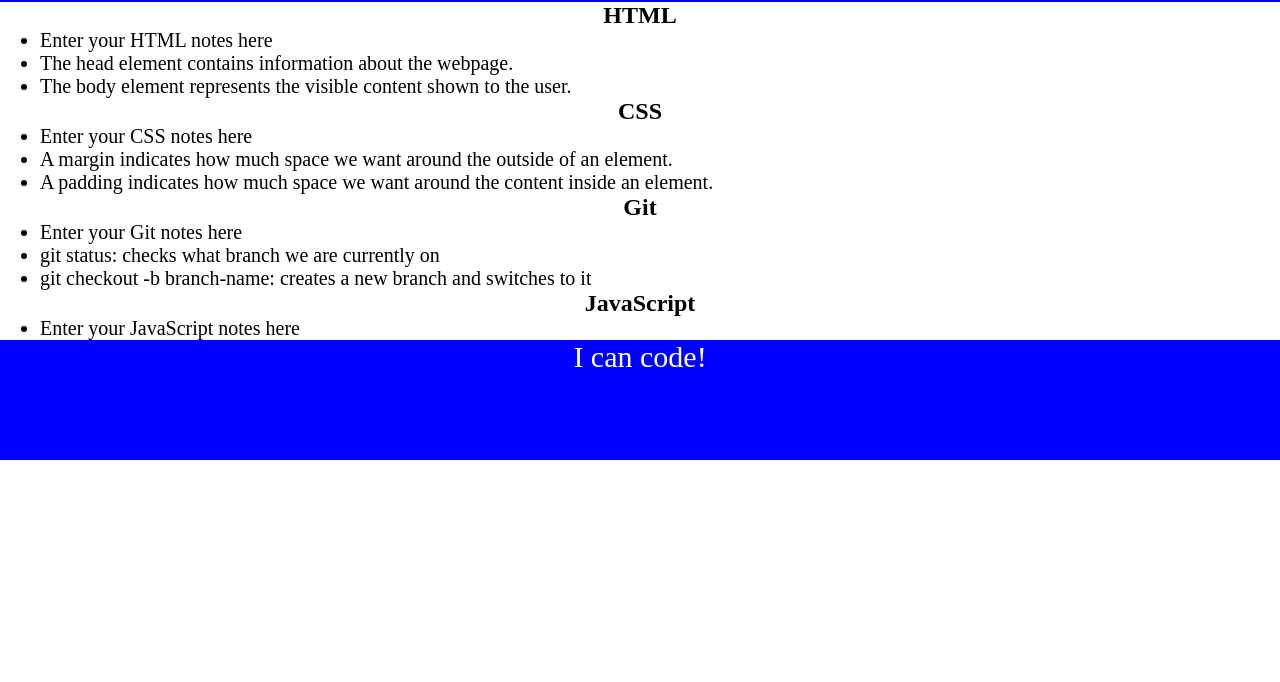
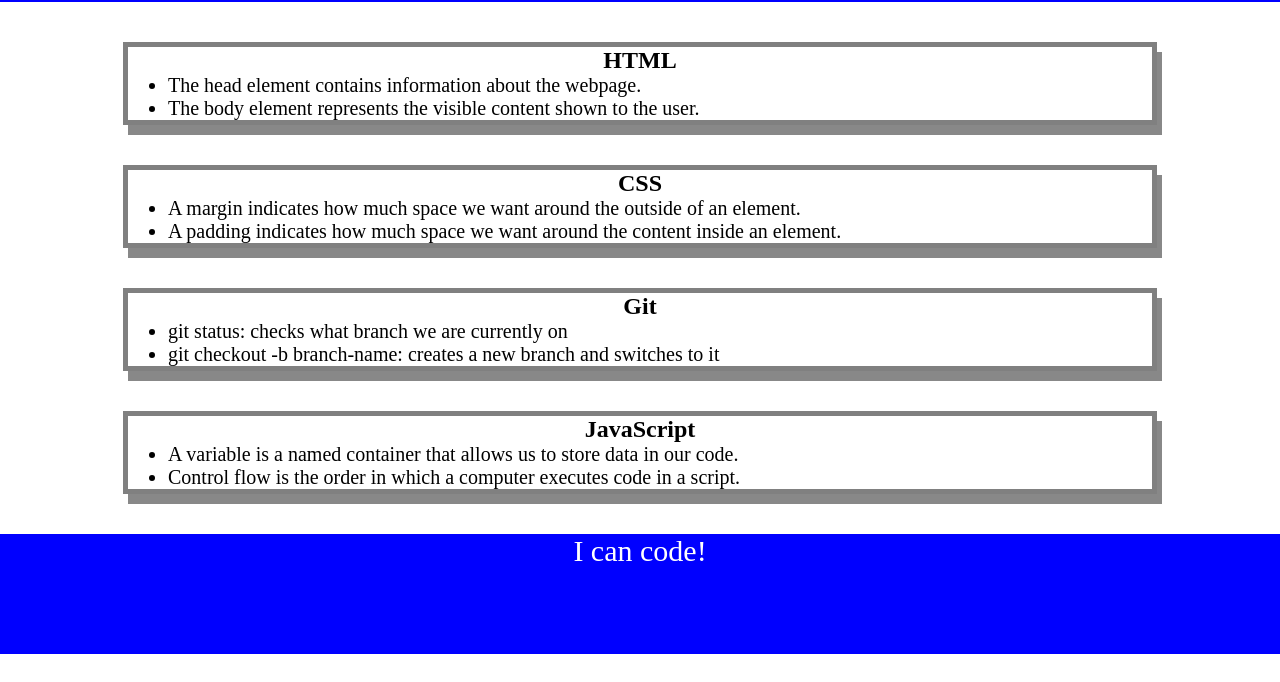
Before and after one commit to codingColinMcM/prework-study-guide, a plain HTML site: page index.html in a window 1280 px wide. Shown: the part 118-800 px from the top of the page. Drawn offline with Linux system fonts and the light colour scheme.

Commit message:
WE'RE ALMOST THERE BOIS LETS GO!

```diff
--- a/assets/script.js
+++ b/assets/script.js
@@ -1,20 +1,30 @@
 var topic = "HTML";
 var topics = ['HTML', 'CSS', 'Git', 'JavaScript'];
+var randomTopic = topics[Math.floor(Math.random() * topics.length)];
 
+
+function listTopics() {
     for (var x = 0; x < topics.length; x++) {
       console.log(topics[x]);
     }
+  }
 
-/*
-if (topic === 'HTML') {
+
+function selectTopic() {
+    if (randomTopic === 'HTML') {
     console.log("Let's study HTML!");
-} else if (topic === 'CSS') {
+    } else if (randomTopic === 'CSS') {
     console.log("Let's study CSS!");
-} else if (topic === 'Git') {
+    } else if (randomTopic === 'Git') {
     console.log("Let's study Git!");
-} else if (topic === 'JavaScript') {
+    } else if (randomTopic === 'JavaScript') {
     console.log("Let's study JavaScript!");
     } else {
     console.log('Please try again!');
     }
-*/
+}
+
+console.log('Here are the topics we learned through Prework:');
+listTopics();
+console.log('Which topic should we study first?');
+selectTopic();
--- a/assets/style.css
+++ b/assets/style.css
@@ -32,3 +32,10 @@ p {
     text-align: center;
     font-size: 30px;
   }
+
+  .card {
+  width: 80%;
+  margin: 40px auto;
+  border: 5px solid gray;
+  box-shadow: 5px 10px #888888;
+}
--- a/index.html
+++ b/index.html
@@ -17,9 +17,7 @@
       <section class="card" id="html-section">
 
         <h2>HTML</h2>
-        <ul>
-          <li>Enter your HTML notes here</li>
-        </ul>
+
 
         <ul>
           <li>The head element contains information about the webpage.</li>
@@ -31,9 +29,7 @@
       <section class="card" id="css-section">
 
         <h2>CSS</h2>
-        <ul>
-          <li>Enter your CSS notes here</li>
-        </ul>
+
         <ul>
           <li>A margin indicates how much space we want around the outside of an element.</li>
           <li>A padding indicates how much space we want around the content inside an element.</li>
@@ -44,10 +40,7 @@
       <section class="card" id="git-section">
 
         <h2>Git</h2>
-        <ul>
-          <li>Enter your Git notes here</li>
-        </ul>
-        <ul>
+            <ul>
           <li>git status: checks what branch we are currently on</li>
           <li>git checkout -b branch-name: creates a new branch and switches to it</li>
         </ul>
@@ -58,7 +51,8 @@
 
         <h2>JavaScript</h2>
         <ul>
-          <li>Enter your JavaScript notes here</li>
+          <li>A variable is a named container that allows us to store data in our code.</li>
+          <li>Control flow is the order in which a computer executes code in a script.</li>
         </ul>
 
       </section>
```
Lines whose indentation alone changed are shown as unchanged.
